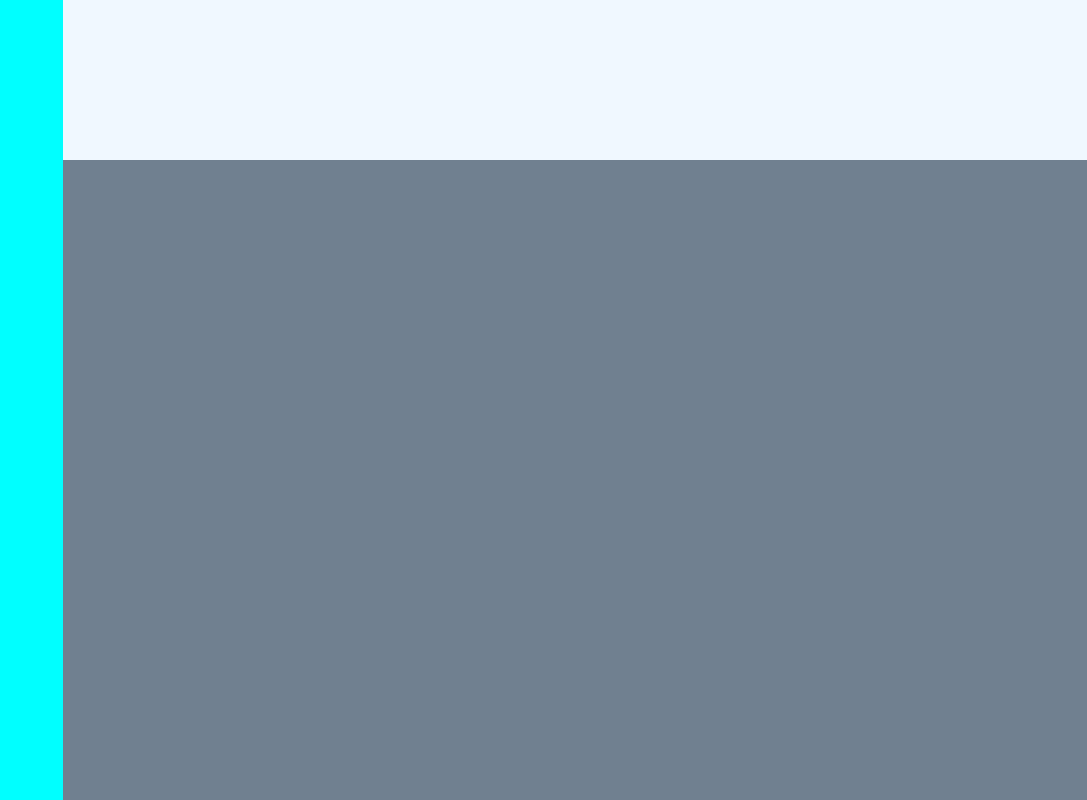
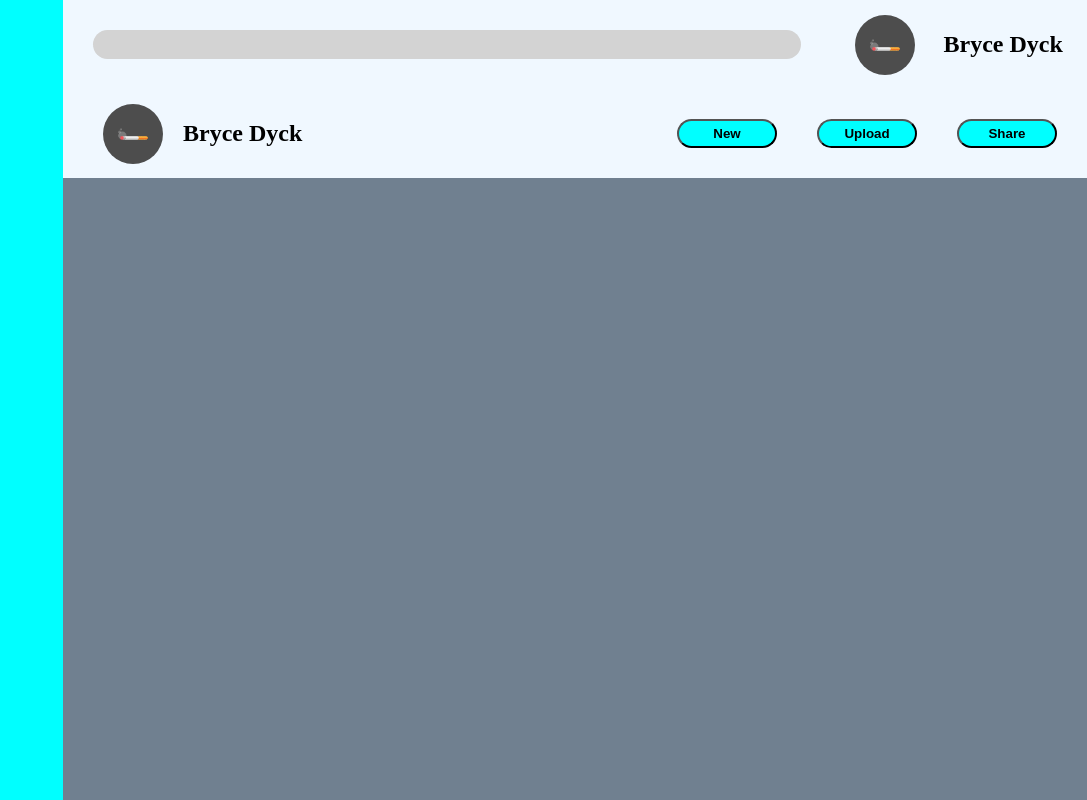
Before and after one commit to b-dyck/Admin-Dashboard, a plain HTML site: page index.html in a window 1280 px wide. Shown: the whole page, without its empty margins (193-1280 px from the left). Drawn offline with Linux system fonts and the light colour scheme.

Commit message:
Add format and style header elements

```diff
--- a/index.html
+++ b/index.html
@@ -10,27 +10,36 @@
 </head>
 <body>
     <div class="header">
-        <div class="upper-header">
-            <div class="pushed-left"></div>
-            <div class="pushed-right"></div>
+        <div class="upper-left">
+            <img >
+            <div class="search"></div>
         </div>
-        <div class="lower-header">
-            <div class="pushed-left"></div>
-            <div class="pushed-right"></div>
+        <div class="upper-right">
+            <img src="images/smoke.jpg" alt="cigarette" id="profile" width="60px" height="60px">
+            <h2>Bryce Dyck</h2>
+        </div>
+        <div class="lower-left">
+            <img src="images/smoke.jpg" alt="cigarette" id="profile" width="60px" height="60px">
+            <h2>Bryce Dyck</h2>
+        </div>
+        <div class="lower-right">
+            <button type="button">New</button>
+            <button type="button">Upload</button>
+            <button type="button">Share</button>
         </div>
     </div>
 
     <div class="sidebar">
         <div class="logo"></div>
         <div>
-            <div class="pushed-up">
+            <div class="sidebar-up">
                 <ul>
                     <li>
 
                     </li>
                 </ul>
             </div>
-            <div class="pushed-down">
+            <div class="sidebar-down">
 
             </div>
         </div>
--- a/styles.css
+++ b/styles.css
@@ -20,9 +20,69 @@ body {
 .header {
     grid-area: 1 / 2 / span 1 / span 1;
     background-color: aliceblue;
+    display: grid;
+    grid-template-columns: repeat(8, 1fr);
+    grid-template-rows: 1fr 1fr;
 }
 
+.upper-left {
+    grid-area: 1 / 1 / 2 / 7;
+    display: flex;
+    margin: 10px;
+    align-items: stretch;
+    justify-content: flex-start;
+
+}
+
+.upper-left>.search {
+    margin: 20px;
+    background-color: lightgray;
+    border-radius: 25px;
+    flex-grow: 1;
+    padding: 10px;
+}
+.upper-right {
+    grid-area: 1 / 7 / 2 / 9;
+    display: flex;
+    align-items: center;
+    justify-content: space-around;
+    margin: 10px;
+}
+
+.lower-left {
+    grid-area: 2 / 1 / 3 / 4 ;
+    display: flex;
+    align-items: center;
+    justify-content: flex-start;
+    margin: 10px 40px;
+}
+
+.lower-right {
+    grid-area: 2 / 4 / 3 / 9;
+    display: flex;
+    align-items: stretch;
+    justify-content: flex-end;
+    padding: 10px;
+}
+
+.lower-left>h2 {
+    margin: 20px;
+}
+
+button {
+    background-color: aqua;
+    border-radius: 20px;
+    padding: 5px;
+    width: 100px;
+    margin: 20px;
+    color: black;
+    font-weight: bold;
+}
 .main-content {
     grid-area: 2 / 2 / span 1 / span 1;
     background-color:slategray;
 }
+
+img {
+    border-radius: 50%;
+}
```
Also changed, not shown: images/smoke.jpg (added).
